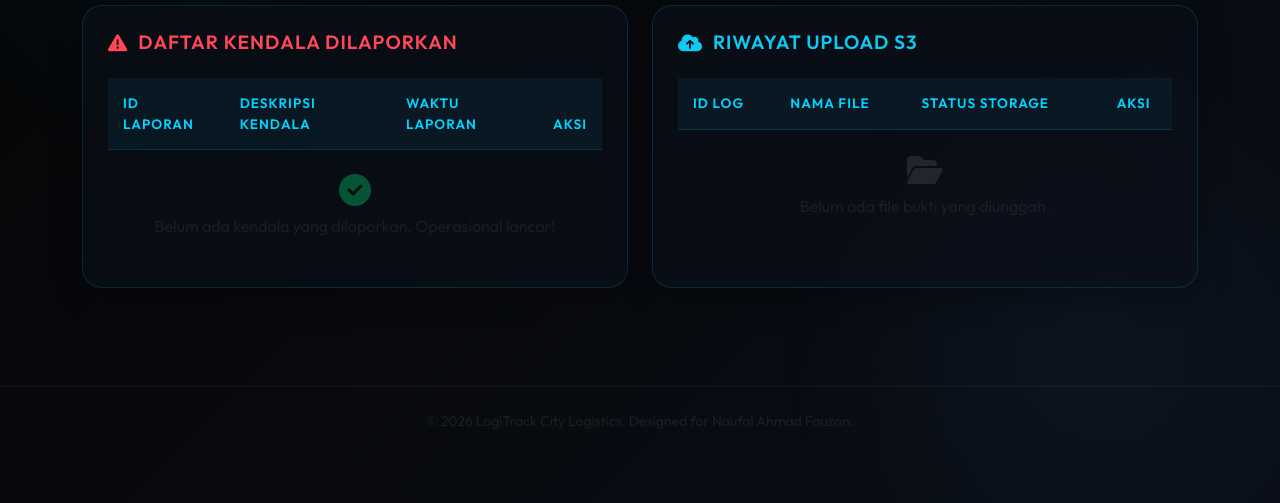
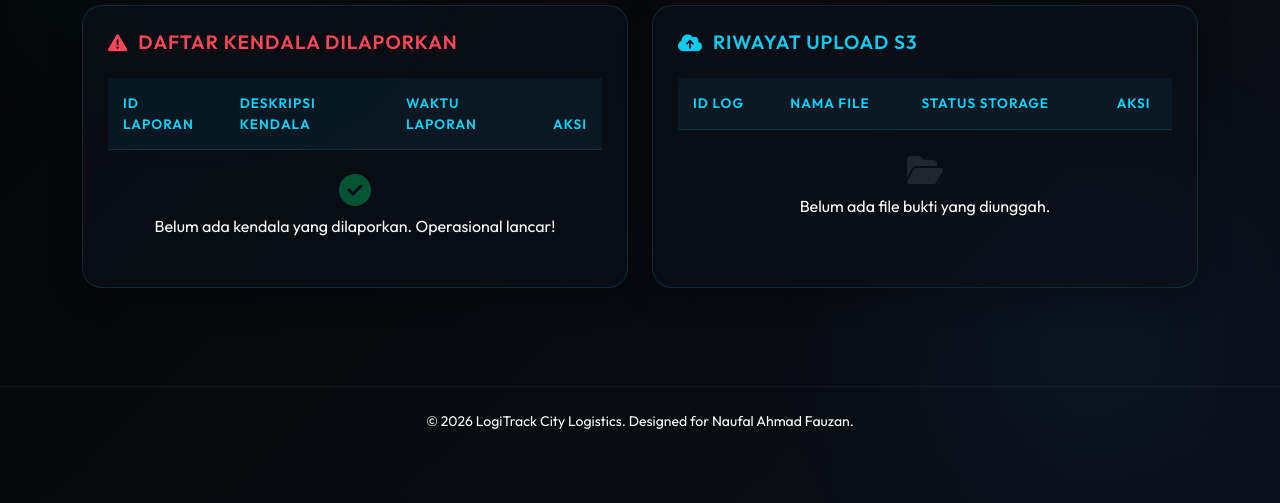
Before and after one commit to nafa13/UTS-cloud-track, a Flask app: page /admin in a window 1280 px wide. Shown: the part 297-800 px from the top of the page. Run offline with Flask 3, Linux system fonts and the light colour scheme; data that the repository does not hold is empty.

Commit message:
ubah warna teks

```diff
--- a/templates/about.html
+++ b/templates/about.html
@@ -7,7 +7,7 @@
                 <div class="text-center mb-5">
                     <i class="fa-solid fa-building pulse mb-3" style="font-size: 4rem; color: var(--primary-blue);"></i>
                     <h2 class="fw-bold text-white">Tentang LogiTrack City</h2>
-                    <p class="text-muted">Pelopor Sistem Logistik Pintar Berbasis Cloud di Indonesia</p>
+                    <p class="text-white">Pelopor Sistem Logistik Pintar Berbasis Cloud di Indonesia</p>
                 </div>
 
                 <div class="mb-4">
@@ -30,8 +30,8 @@
 
                 <div class="text-center">
                     <h5 class="mb-3 text-white">Hubungi Kami</h5>
-                    <p class="text-muted mb-2"><i class="fa-solid fa-envelope me-2"></i> support@logitrac.city</p>
-                    <p class="text-muted"><i class="fa-solid fa-phone me-2"></i> +62 812-3456-7890</p>
+                    <p class="text-white mb-2"><i class="fa-solid fa-envelope me-2"></i> support@logitrac.city</p>
+                    <p class="text-white"><i class="fa-solid fa-phone me-2"></i> +62 812-3456-7890</p>
                 </div>
             </div>
         </div>
--- a/templates/admin.html
+++ b/templates/admin.html
@@ -26,9 +26,9 @@
                         <tbody>
                             {% for r in reports %}
                             <tr>
-                                <td class="fw-bold text-muted">#{{ r[0] }}</td>
+                                <td class="fw-bold text-white">#{{ r[0] }}</td>
                                 <td>{{ r[1] }}</td>
-                                <td class="text-muted small">{{ r[2] if r|length > 2 else 'Waktu Tidak Tersedia' }}</td>
+                                <td class="text-white small">{{ r[2] if r|length > 2 else 'Waktu Tidak Tersedia' }}</td>
                                 <td class="text-center">
                                     <div class="btn-group shadow-sm" role="group">
                                         <button type="button" class="btn btn-sm btn-outline-primary" data-bs-toggle="modal" data-bs-target="#editReportModal{{ r[0] }}" title="Edit">
@@ -44,7 +44,7 @@
                             </tr>
                             {% else %}
                             <tr>
-                                <td colspan="4" class="text-center py-4 text-muted">
+                                <td colspan="4" class="text-center py-4 text-white">
                                     <i class="fa-solid fa-check-circle mb-2" style="font-size: 2rem; color: rgba(0, 255, 128, 0.3);"></i><br>
                                     Belum ada kendala yang dilaporkan. Operasional lancar!
                                 </td>
@@ -75,7 +75,7 @@
                         <tbody>
                             {% for l in logs %}
                             <tr>
-                                <td class="fw-bold text-muted">#{{ l[0] }}</td>
+                                <td class="fw-bold text-white">#{{ l[0] }}</td>
                                 <td><i class="fa-solid fa-file-image me-2 text-primary"></i><a href="{{ l[1] }}" target="_blank" class="text-decoration-none text-light">{{ l[1].split('/')[-1] }}</a></td>
                                 <td><span class="status-badge" style="border-color: rgba(0, 255, 128, 0.5); color: #00ff80;"><i class="fa-solid fa-check me-1"></i> {{ l[2] }}</span></td>
                                 <td class="text-center">
@@ -93,7 +93,7 @@
                             </tr>
                             {% else %}
                             <tr>
-                                <td colspan="4" class="text-center py-4 text-muted">
+                                <td colspan="4" class="text-center py-4 text-white">
                                     <i class="fa-solid fa-folder-open mb-2" style="font-size: 2rem; color: rgba(255, 255, 255, 0.1);"></i><br>
                                     Belum ada file bukti yang diunggah.
                                 </td>
@@ -119,7 +119,7 @@
             <form action="{{ url_for('edit_report', id=r[0]) }}" method="POST">
                 <div class="modal-body text-start">
                     <div class="mb-3">
-                        <label class="form-label text-muted">Deskripsi Kendala</label>
+                        <label class="form-label text-white">Deskripsi Kendala</label>
                         <textarea class="form-control" name="description" rows="3" required style="background: rgba(255,255,255,0.05); color: white; border-color: rgba(255,255,255,0.1);">{{ r[1] }}</textarea>
                     </div>
                 </div>
@@ -145,7 +145,7 @@
             <form action="{{ url_for('edit_log', id=l[0]) }}" method="POST">
                 <div class="modal-body text-start">
                     <div class="mb-3">
-                        <label class="form-label text-muted">Status / Keterangan</label>
+                        <label class="form-label text-white">Status / Keterangan</label>
                         <input type="text" class="form-control" name="status" value="{{ l[2] }}" required style="background: rgba(255,255,255,0.05); color: white; border-color: rgba(255,255,255,0.1);">
                     </div>
                 </div>
--- a/templates/base.html
+++ b/templates/base.html
@@ -38,7 +38,7 @@
     {% block content %}
     {% endblock %}
 <footer class="py-4 text-center mt-5" style="border-top: 1px solid rgba(255,255,255,0.05);">
-    <p class="mb-0 text-muted small">&copy; 2026 LogiTrack City Logistics. Designed for Naufal Ahmad Fauzan.</p>
+    <p class="mb-0 text-white small">&copy; 2026 LogiTrack City Logistics. Designed for Naufal Ahmad Fauzan.</p>
 </footer>
 
 <script src="https://cdn.jsdelivr.net/npm/bootstrap@5.3.0/dist/js/bootstrap.bundle.min.js"></script>
--- a/templates/index.html
+++ b/templates/index.html
@@ -41,7 +41,7 @@
                             <tr>
                                 <td><span class="resi-text">{{ s[0] }}</span></td>
                                 <td><span class="status-badge"><i class="fa-solid fa-circle-dot me-1" style="font-size: 0.6rem;"></i> {{ s[1] }}</span></td>
-                                <td><i class="fa-solid fa-location-dot me-2" style="color: var(--text-muted)"></i> {{ s[2] }}</td>
+                                <td><i class="fa-solid fa-location-dot me-2" style="color: white"></i> {{ s[2] }}</td>
                                 <td>
                                     <button class="btn btn-sm btn-action view-map-btn" style="padding: 6px 12px; font-size: 0.85rem; width: auto; display: inline-flex;" data-bs-toggle="modal" data-bs-target="#mapModal" data-location="{{ s[2] }}">
                                         <i class="fa-solid fa-map-location-dot"></i> View
@@ -52,7 +52,7 @@
                             <tr>
                                 <td colspan="4" class="text-center py-5">
                                     <i class="fa-solid fa-box-open mb-3" style="font-size: 3rem; color: rgba(255,255,255,0.1);"></i>
-                                    <p class="text-muted mb-0">Data tidak ditemukan. Masukkan kata kunci yang benar.</p>
+                                    <p class="text-white mb-0">Data tidak ditemukan. Masukkan kata kunci yang benar.</p>
                                 </td>
                             </tr>
                             {% endfor %}
@@ -70,7 +70,7 @@
                 </h5>
                 <form action="/upload" method="post" enctype="multipart/form-data">
                     <div class="mb-3">
-                        <label class="form-label text-muted small mb-2">Pilih File Bukti Pengiriman (Foto/Dokumen)</label>
+                        <label class="form-label text-white small mb-2">Pilih File Bukti Pengiriman (Foto/Dokumen)</label>
                         <input type="file" name="file" class="form-control-custom w-100" required>
                     </div>
                     <button type="submit" class="btn-action">
```
